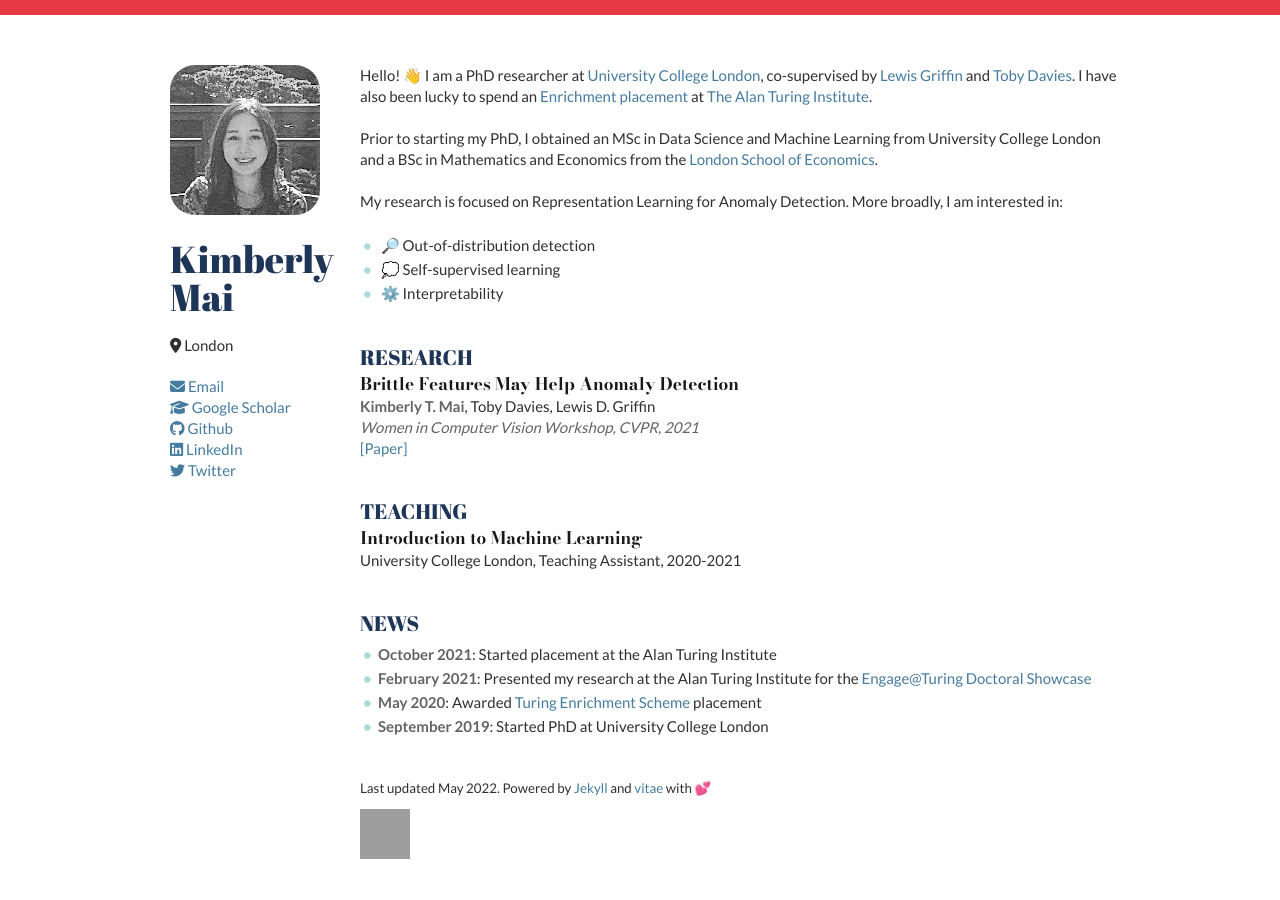
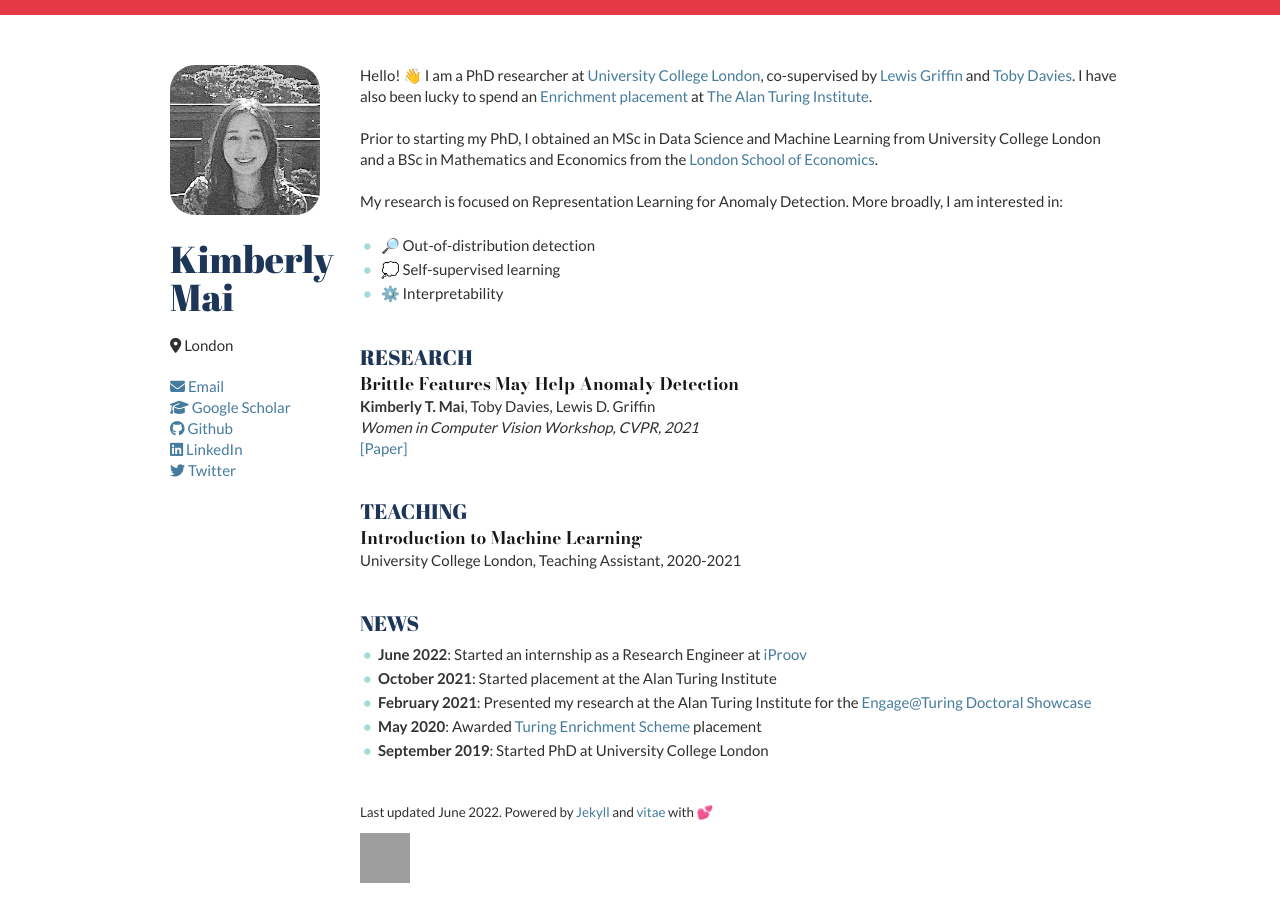
Before and after one commit to ktmai/ktmai.github.io, a Jekyll site: the page built from index.html, in a window 1280 px wide. Built offline with Jekyll 4.4.1, drawn with Linux system fonts in a browser that asks for light colours; nearby versions of some CDN libraries; the list of posts is cut into pages by our own code; grey boxes are pictures that could not be loaded.

Commit message:
update css

```diff
--- a/_includes/news.html
+++ b/_includes/news.html
@@ -2,6 +2,7 @@
     <h1>News</h1>
     <article>
         <ul>
+        <li><strong>June 2022</strong>: Started an internship as a Research Engineer at <a href="https://www.iproov.com/">iProov</a></li>
         <li><strong>October 2021</strong>: Started placement at the Alan Turing Institute</li>
         <li><strong>February 2021</strong>: Presented my research at the Alan Turing Institute for the <a href="https://www.turing.ac.uk/engageturing-students">Engage@Turing Doctoral Showcase</a></li>
         <li><strong>May 2020</strong>: Awarded <a href="https://www.turing.ac.uk/work-turing/studentships/enrichment">Turing Enrichment Scheme</a> placement</li>
--- a/_layouts/layout.html
+++ b/_layouts/layout.html
@@ -43,7 +43,7 @@
         {{ content }}
 
     <footer class="thirteen columns">
-        <p>Last updated May 2022. Powered by <a href="http://jekyllrb.com/">Jekyll</a> and
+        <p>Last updated June 2022. Powered by <a href="http://jekyllrb.com/">Jekyll</a> and
             <a href="https://www.github.com/jekyllt/vitae">vitae</a> with &#128149;</p>
             <img src="{{ site.baseurl }}static/img/chase.png", class="chase">
     </footer>
--- a/static/css/layout.css
+++ b/static/css/layout.css
@@ -129,14 +129,12 @@ article > header address + time::before {
 
 em {
     font-style: italic;
-    color: rgb(100, 100, 100);
     /*margin-right: 6px;*/
 }
 
 strong {
     font-style: normal;
     font-weight: bold;
-    color: rgb(100, 100, 100);
     /*margin-right: 6px;*/
 }
 
```
